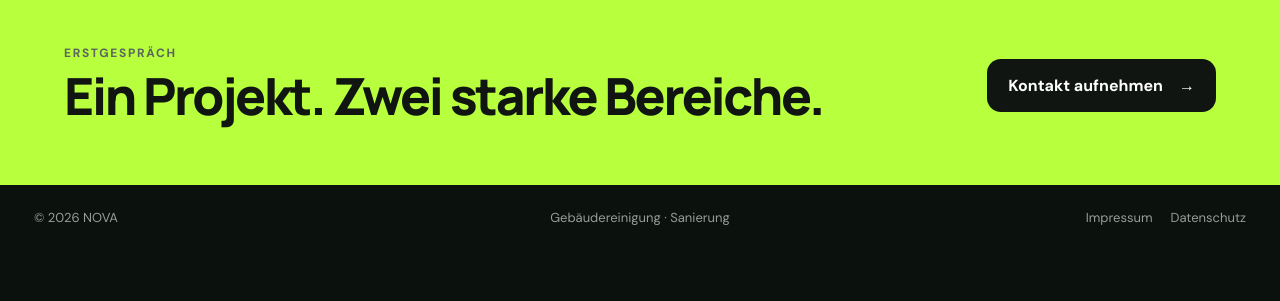
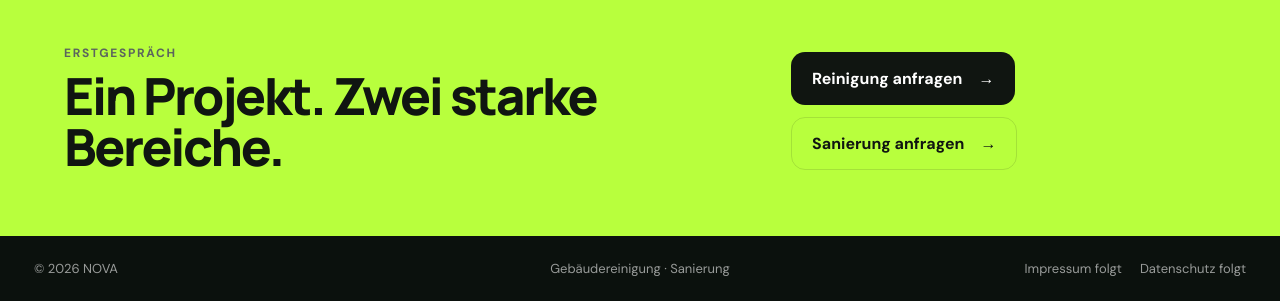
Before and after one commit to hsdarestani/web, a plain HTML site: page index.html in a window 1280 px wide. Shown: the part 815-1116 px from the top of the page. Before the commit the page ends 1065 px from the top, so only its background shows below. Drawn offline with Linux system fonts and the light colour scheme.

Commit message:
Polish gateway contact actions

```diff
--- a/index.html
+++ b/index.html
@@ -58,13 +58,16 @@
       <span class="eyebrow eyebrow--dark">Erstgespräch</span>
       <h2>Ein Projekt. Zwei starke Bereiche.</h2>
     </div>
-    <a href="mailto:kontakt@example.de" class="button button--dark">Kontakt aufnehmen <span>→</span></a>
+    <div class="hero-actions">
+      <a href="reinigung.html#kontakt" class="button button--dark">Reinigung anfragen <span>→</span></a>
+      <a href="sanierung.html#kontakt" class="button button--ghost">Sanierung anfragen <span>→</span></a>
+    </div>
   </section>
 
   <footer class="minimal-footer">
     <span>© <span data-year></span> NOVA</span>
     <span>Gebäudereinigung · Sanierung</span>
-    <span class="footer-links"><a href="#">Impressum</a><a href="#">Datenschutz</a></span>
+    <span class="footer-links"><span>Impressum folgt</span><span>Datenschutz folgt</span></span>
   </footer>
   <script src="app.js"></script>
 </body>
```
